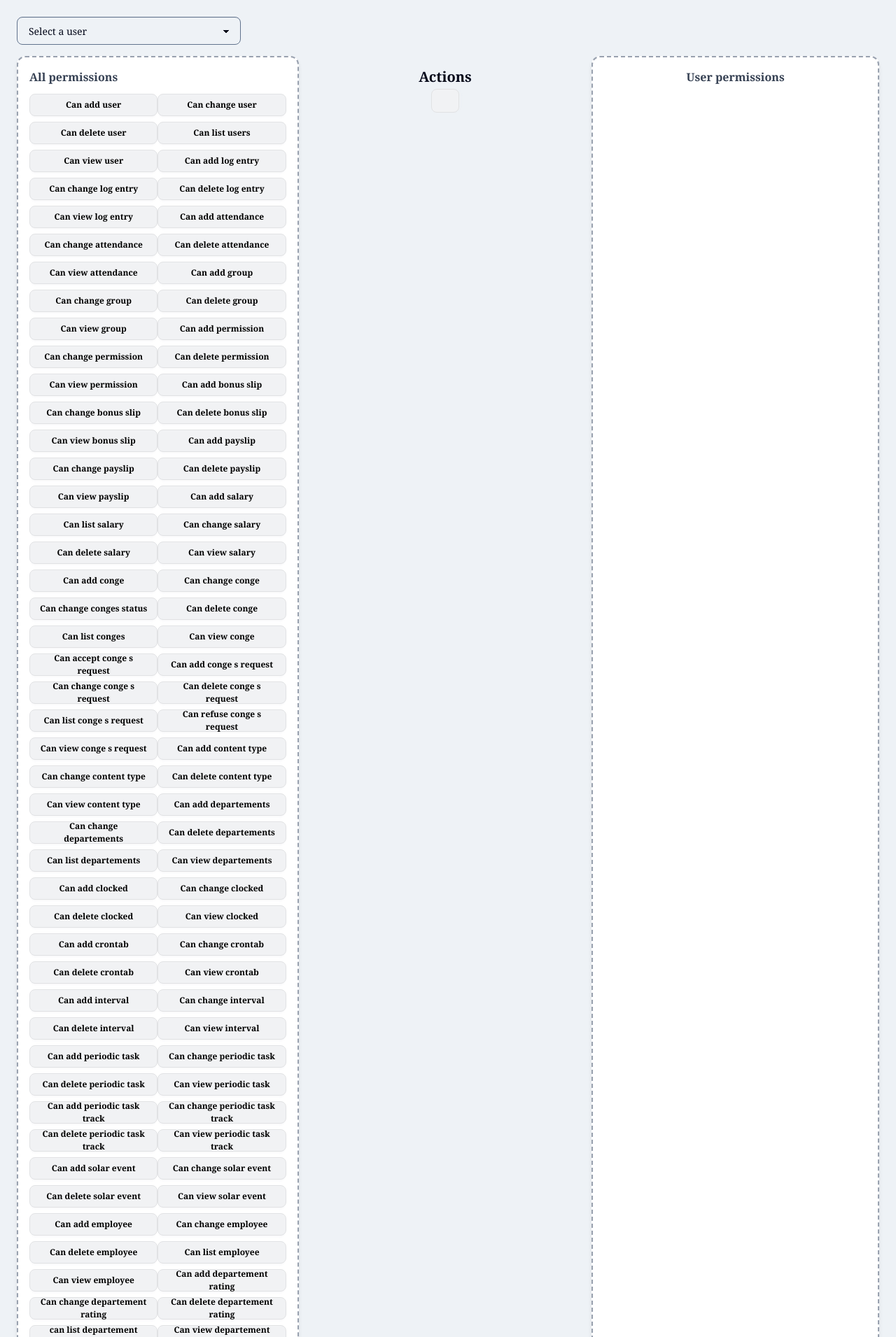
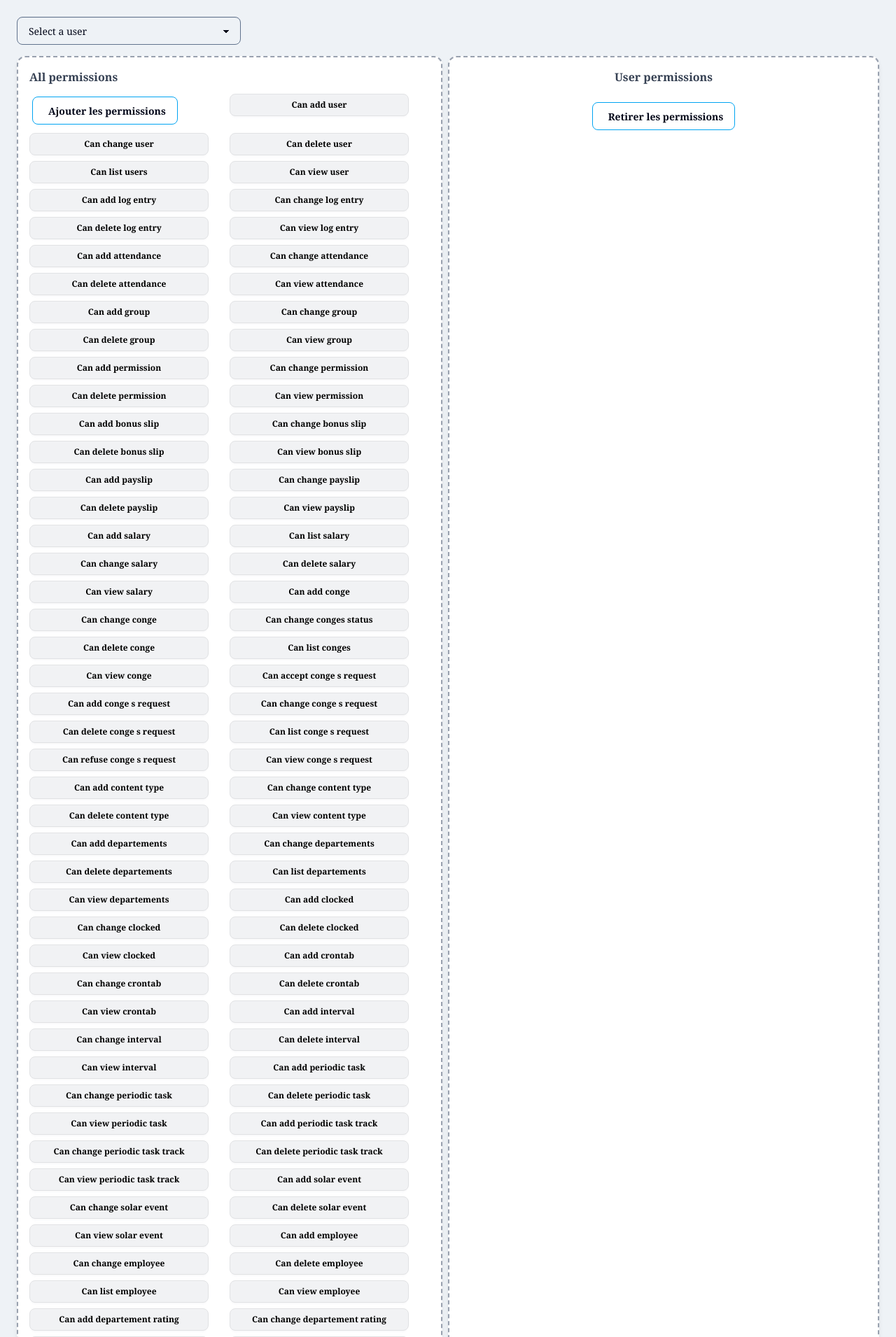
Before and after one commit to Kourahoye/ressourcesHumaines, a Django app: page /permissions/ in a window 1280 px wide. Shown: the top 1911 px of the page at 70% size. Run offline with Django 5.2, Linux system fonts and the light colour scheme; a user stored in the database is signed in; data comes from the database, SQL or seed files in the repository; parts of the project's set-up code (start-up, migrations or seed data) failed here and were passed over; some libraries are stand-ins or nearby versions.

Commit message:
fix perms ui

```diff
--- a/permissions/templates/permissions/perms.html
+++ b/permissions/templates/permissions/perms.html
@@ -14,24 +14,41 @@
                     <span id="userspinner" class="loading loading-spinner loading-xs hidden"></span>
         </div>
     </form>
-    <div class="p-2 w-full space-x-2 grid md:grid-cols-3 md:space-y-2">
+    <div class="p-2 w-full space-x-2 grid md:grid-cols-2 md:space-y-2">
         <div data-group-id="allperm"
             class="grid grid-cols-1 lg:grid-cols-2 border-2 border-dashed border-gray-400 rounded-xl p-4 bg-white shadow-md space-x-2 space-y-2">
 
             <h2 class="font-semibold text-gray-700 mb-3 col-span-2">All permissions</h2>
+            <div class="dropdown">
+              <label tabindex="0" class="btn btn-outline btn-info btn-ghost m-1"><i class="fa fa-plus"></i><span> Ajouter les permissions</span></label>
+              <ul tabindex="0" class="dropdown-content menu p-2 shadow bg-base-100 rounded-box w-52">
+                <li>Tous</li>
+                <li>
+                    <button class="btn btn-outline btn-sm btn-info btn-ghost" onclick="addPerms()">
+                    Selectionées
+                </button>
+            </li>
+              </ul>
+            </div>
 
             <span id="spinner-allperm" class="loading loading-spinner loading-lg"></span>
-        </div>
-        <div class="flex flex-col items-center justify-start p-4">
-            <h1 class="text-xl font-bold">Actions</h1>
-            <button class="btn md:-rotate-90" onclick="addPerms()"><i class="fa fa-arrow-down scale-200"></i>
-            </button>
         </div>
         <!-- Groupe 2 -->
         <div data-group-id="userperm"
             class="border-2 border-dashed border-gray-400 rounded-xl flex flex-col items-center justify-start p-4 bg-white shadow-md gap-2">
 
             <h2 class="font-semibold text-gray-700 mb-3">User permissions</h2>
+            <div class="dropdown">
+              <label tabindex="0" class="btn btn-outline btn-info btn-ghost m-1"><i class="fa fa-minus"></i><span> Retirer les permissions</span></label>
+              <ul tabindex="0" class="dropdown-content menu p-2 shadow bg-base-100 rounded-box w-52">
+                <li>Toutes les permissions</li>
+                <li>
+                    <button class="btn btn-outline btn-sm btn-info btn-ghost" >
+                    Permissions Selectionées
+                </button>
+            </li>
+              </ul>
+            </div>
             <span id="spinner-userperm" class="loading loading-spinner loading-lg hidden"></span>
         </div>
     </div>
```
Also changed, not shown: theme/static/css/dist/styles.css.
